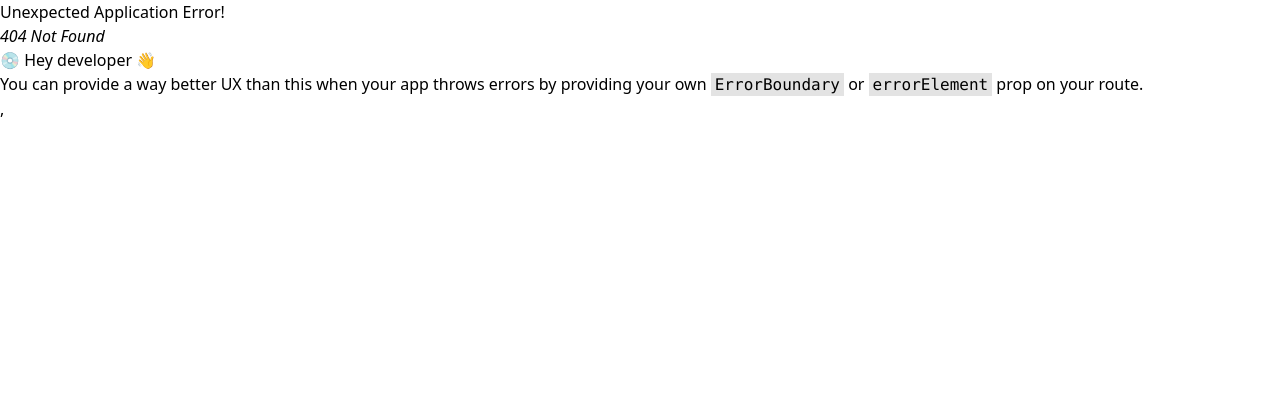
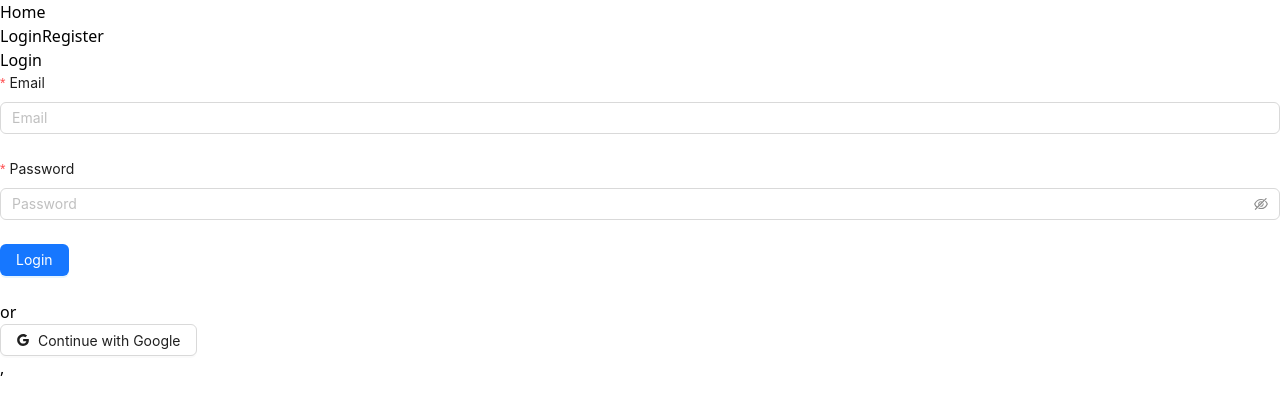
Before and after one commit to FayzullayevAbbos/quiz-app, a React (Vite) app: page /login in a window 1280 px wide. Before the commit this address had no page. Shown: the top 394 px of the page. Built offline with nearby package versions, Linux system fonts and the light colour scheme; no server answers.

Commit message:
login register and others..

```diff
--- a/src/App.jsx
+++ b/src/App.jsx
@@ -1,33 +1,60 @@
+import {
+  createBrowserRouter,
+  RouterProvider,
+} from "react-router-dom";
+import "./App.css";
+import Home from "./pages/Home";
+import StartQuiz from "./pages/StartQuiz";
+import CreateQuiz from "./pages/CreateQuiz";
 
-import { createBrowserRouter, RouterProvider } from 'react-router-dom'
-import './App.css'
-import Home from './pages/Home'
-import StartQuiz from './pages/StartQuiz'
-import CreateQuiz from './pages/CreateQuiz'
+import Navbar from "./components/Navbar";
+import { AuthProvider } from "./context/AuthContext";
+import ProtectedRoute from "./components/ProtectedRoute";
+import Login from "./pages/Login";
+import Register from "./pages/Register";
 
 function App() {
-
   const router = createBrowserRouter([
     {
-      element:<Home/>,
-      path:'/'
+      element: (
+        <ProtectedRoute> {/* Wrapping Home in ProtectedRoute */}
+          <Home />
+        </ProtectedRoute>
+      ),
+      path: "/",
     },
     {
-      element:<StartQuiz/>,
-      path:"/start"
+      element: (
+        <ProtectedRoute> {/* Wrapping StartQuiz in ProtectedRoute */}
+          <StartQuiz />
+        </ProtectedRoute>
+      ),
+      path: "/start",
     },
     {
-      element:<CreateQuiz/>,
-      path:'/create'
-    }
-
-  ])
+      element: (
+        <ProtectedRoute> {/* Wrapping CreateQuiz in ProtectedRoute */}
+          <CreateQuiz />
+        </ProtectedRoute>
+      ),
+      path: "/create",
+    },
+    {
+      element: <Login />,
+      path: "/login",
+    },
+    {
+      element: <Register />,
+      path: "/register",
+    },
+  ]);
 
   return (
-    <>
-    <RouterProvider router={router}/>
-    </>
-  )
+    <AuthProvider>
+
+      <RouterProvider router={router} />
+    </AuthProvider>
+  );
 }
 
-export default App
+export default App;
--- a/src/components/CreateStep1.jsx
+++ b/src/components/CreateStep1.jsx
@@ -1,6 +1,6 @@
 import { db } from "../firebase";
 import { setDoc, doc } from "firebase/firestore";
-import { Button, Form, Input, Select } from "antd";
+import { Button, Form, Input, message, Select } from "antd";
 import { useEffect, useState } from "react";
 import { useDispatch } from "react-redux";
 import { setFormLoading, setIsGone } from "../store/CreateSlice";
@@ -47,6 +47,7 @@ function CreateStep1({setQuestion, setSubject}) {
       });
 
       // Formani tozalash
+      message.info("Qo'shildi")
       setQuestion(true)
       dispatch(setFormLoading(true))
       form.resetFields();
--- /dev/null
+++ b/src/components/Navbar.jsx
@@ -0,0 +1,56 @@
+import { Link, useLocation, useNavigate } from "react-router-dom";
+import { useAuth } from "../context/AuthContext";
+import { signOut } from "firebase/auth";
+import { auth } from "../firebase";
+import { useEffect } from "react";
+
+const Navbar = () => {
+  const { currentUser } = useAuth();
+  const location = useLocation()
+  const navigate = useNavigate()
+// console.log(auth);
+useEffect(() => {
+  if (location.pathname === '/login' || location.pathname === '/register') {
+    console.log(location.pathname);
+
+    handleLogout();
+  }
+}, [location.pathname]);
+  const handleLogout = () => {
+    signOut(auth)
+      .then(() => {
+        // Sign-out successful.
+        if(location.pathname === '/register'){
+
+          navigate("/register"); // Redirect to login page after logout
+        }else navigate('/login')
+      })
+      .catch((error) => {
+        console.error("Error signing out: ", error);
+      });
+  };
+
+  return (
+    <nav className="bg-gray-800 p-4 text-white">
+      <div className="container mx-auto flex justify-between items-center">
+        <Link to="/" className="text-xl font-bold">Home</Link>
+
+        <div className="space-x-4">
+          {currentUser ? (
+            <>
+
+              <button onClick={handleLogout} className="bg-red-600 px-4 py-2 rounded">Logout</button>
+            </>
+          ) : (
+            <>
+              <Link to="/login">Login</Link>
+              <Link to="/register">Register</Link>
+            </>
+          )}
+        </div>
+      </div>
+    </nav>
+  );
+};
+
+export default Navbar;
--- /dev/null
+++ b/src/components/ProtectedRoute.jsx
@@ -0,0 +1,16 @@
+import { useAuth } from "../context/AuthContext";
+import { Navigate } from "react-router-dom";
+
+const ProtectedRoute = ({ children }) => {
+  const { currentUser } = useAuth();
+
+  if (!currentUser) {
+    // If the user is not authenticated, redirect to the login page
+    return <Navigate to="/login" />;
+  }
+
+  // If the user is authenticated, render the children components
+  return children;
+};
+
+export default ProtectedRoute;
--- /dev/null
+++ b/src/context/AuthContext.jsx
@@ -0,0 +1,24 @@
+import { createContext, useContext, useState, useEffect } from "react";
+import { auth } from "../firebase";
+
+const AuthContext = createContext();
+
+export const AuthProvider = ({ children }) => {
+  const [currentUser, setCurrentUser] = useState(null);
+
+  useEffect(() => {
+    const unsubscribe = auth.onAuthStateChanged(user => {
+      setCurrentUser(user);
+    });
+
+    return () => unsubscribe();
+  }, []);
+
+  return (
+    <AuthContext.Provider value={{ currentUser }}>
+      {children}
+    </AuthContext.Provider>
+  );
+};
+
+export const useAuth = () => useContext(AuthContext);
--- a/src/firebase.js
+++ b/src/firebase.js
@@ -1,7 +1,6 @@
-// firebase.js fayli
-
-import { initializeApp } from "firebase/app"; // Firebase default emas, named export
-import { getFirestore } from "firebase/firestore"; // Firestore moduli misol tariqasida
+import { initializeApp } from "firebase/app";
+import { getFirestore } from "firebase/firestore";
+import { getAuth, GoogleAuthProvider } from "firebase/auth";
 
 const firebaseConfig = {
   apiKey: "AIzaSyDxrMOFg0YI8C73W63vgIJjO_WeOJSc1gw",
@@ -14,7 +13,9 @@ const firebaseConfig = {
 
 // Initialize Firebase
 const app = initializeApp(firebaseConfig);
+const db = getFirestore(app);
+const auth = getAuth(app);
+const googleProvider = new GoogleAuthProvider();  // Initialize Google Provider
 
-// Export qilayotgan modullar (masalan, Firestore)
-const db = getFirestore(app);
-export { app, db };
+// Export Firebase modules
+export { app, db, auth, googleProvider };  // Make sure googleProvider is exported
--- a/src/pages/CreateQuiz.jsx
+++ b/src/pages/CreateQuiz.jsx
@@ -2,6 +2,7 @@ import { useSelector } from "react-redux";
 import CreateStep1 from "../components/CreateStep1";
 import CreateStep2 from "../components/CreateStep2";
 import { useState } from "react";
+import Navbar from "../components/Navbar";
 
 function CreateQuiz() {
   const isGone = useSelector((state) => state.isGone);
@@ -11,6 +12,7 @@ function CreateQuiz() {
 
   return (
     <div className='h-full w-full flex items-center justify-center'>
+      <Navbar/>
       {question ? (
         <CreateStep2
           setSubject={setSubject}
--- a/src/pages/Home.jsx
+++ b/src/pages/Home.jsx
@@ -3,13 +3,16 @@ import { useDispatch } from "react-redux";
 import { Link } from "react-router-dom";
 import { setIsGone } from "../store/CreateSlice";
 import { useState } from "react";
+import Navbar from "../components/Navbar";
 
 function Home() {
   const dispatch = useDispatch();
 
   return (
+    <>
+      <Navbar />
       <div className='h-full w-full   '>
-      <div className='w-full flex flex-col gap-10 items-center mt-40'>
+        <div className='w-full flex flex-col gap-10 items-center pt-40'>
           <h1 className='text-[70px] font-medium'>
             Welcome to my Quiz-App
           </h1>
@@ -22,10 +25,7 @@ function Home() {
                 Start quiz
               </Button>
             </Link>
-          <Link
-
-            to={"/create"}
-          >
+            <Link to={"/create"}>
               <Button
                 className='text-[30px] px-5 py-8 font-bold'
                 type='primary'
@@ -36,6 +36,7 @@ function Home() {
           </div>
         </div>
       </div>
+    </>
   );
 }
 
--- /dev/null
+++ b/src/pages/Login.jsx
@@ -0,0 +1,101 @@
+import { Button, Form, Input, message } from "antd";
+import { signInWithEmailAndPassword, signInWithPopup } from "firebase/auth";
+import { auth, googleProvider} from "../firebase";
+import { useState } from "react";
+import { GoogleOutlined } from "@ant-design/icons";
+import Navbar from "../components/Navbar";
+import { useNavigate } from "react-router-dom";
+
+function Login() {
+  const [loading, setLoading] = useState(false);
+  const navigate = useNavigate()
+
+  const onFinish = async (values) => {
+    setLoading(true);
+    try {
+      await signInWithEmailAndPassword(
+        auth,
+        values.email,
+        values.password,
+      );
+      message.info("Login successful!");
+      navigate('/')
+    } catch (error) {
+      console.error("Login failed", error);
+    } finally {
+      setLoading(false);
+    }
+  };
+
+  const handleGoogleLogin = async () => {
+    try {
+      await signInWithPopup(auth, googleProvider);
+      message.info("Google login successful!");
+      navigate('/')
+    } catch (error) {
+      console.error("Google login failed", error);
+    }
+  };
+
+  return (
+    <>
+    <Navbar/>
+    <div className='h-screen flex justify-center items-center'>
+      <div className='max-w-md w-full bg-white p-8 rounded-xl shadow-md'>
+        <h2 className='text-2xl font-semibold text-center mb-6'>
+          Login
+        </h2>
+        <Form name='login' onFinish={onFinish} layout='vertical'>
+          <Form.Item
+            name='email'
+            label='Email'
+            rules={[
+              { required: true, message: "Please input your email!" },
+            ]}
+          >
+            <Input type='email' placeholder='Email' />
+          </Form.Item>
+
+          <Form.Item
+            name='password'
+            label='Password'
+            rules={[
+              {
+                required: true,
+                message: "Please input your password!",
+              },
+            ]}
+          >
+            <Input.Password placeholder='Password' />
+          </Form.Item>
+
+          <Form.Item>
+            <Button
+              type='primary'
+              htmlType='submit'
+              loading={loading}
+              className='w-full'
+            >
+              Login
+            </Button>
+          </Form.Item>
+        </Form>
+
+        <div className='flex justify-center mb-4'>
+          <span>or</span>
+        </div>
+
+        <Button
+          onClick={handleGoogleLogin}
+          icon={<GoogleOutlined />}
+          className='w-full bg-red-500 text-white hover:bg-red-600'
+        >
+          Continue with Google
+        </Button>
+      </div>
+    </div>
+    </>
+  );
+}
+
+export default Login;
--- /dev/null
+++ b/src/pages/Register.jsx
@@ -0,0 +1,130 @@
+import React, { useState } from "react";
+import { Form, Input, Button, Radio, Spin, message } from "antd";
+import {
+  createUserWithEmailAndPassword,
+  updateProfile,
+} from "firebase/auth";
+import { auth, db } from "../firebase"; // Firebase faylingizdagi auth va db ni import qilish
+import { doc, setDoc } from "firebase/firestore";
+import { useNavigate } from "react-router-dom";
+import Navbar from "../components/Navbar";
+
+const RegisterPage = () => {
+  const [loading, setLoading] = useState(false);
+  const navigate = useNavigate()
+
+  const onFinish = async (values) => {
+    const { name, email, password, role } = values;
+    setLoading(true);
+
+    try {
+      // Foydalanuvchini ro'yxatdan o'tkazish
+      const userCredential = await createUserWithEmailAndPassword(
+        auth,
+        email,
+        password,
+      );
+      const user = userCredential.user;
+
+      // Foydalanuvchi profilini yangilash
+      await updateProfile(user, {
+        displayName: name,
+      });
+
+      // Foydalanuvchi ma'lumotlarini Firestore-ga saqlash
+      await setDoc(doc(db, "users", user.uid), {
+        name,
+        email,
+        role,
+      });
+
+      message.success("Ro'yxatdan muvaffaqiyatli o'tdingiz!");
+      navigate('/')
+    } catch (error) {
+      // Xatolikni aniqlash va foydalanuvchiga xabar berish
+      if (error.code === "auth/email-already-in-use") {
+        message.error(
+          "Bu email manzil allaqachon ro'yxatdan o'tgan!",
+        );
+      } else {
+        message.error("Ro'yxatdan o'tishda xatolik yuz berdi!");
+      }
+      console.error("Ro'yxatdan o'tishda xatolik:", error);
+    } finally {
+      setLoading(false);
+    }
+  };
+
+  return (
+    <>
+    <Navbar/>
+    <div className='flex items-center justify-center h-screen'>
+      <div className='max-w-md w-full p-6 border rounded-lg shadow-lg'>
+        <h2 className='text-2xl font-bold mb-4'>Ro'yxatdan o'tish</h2>
+        <Form name='register' layout='vertical' onFinish={onFinish}>
+          <Form.Item
+            name='name'
+            label='Ism'
+            rules={[
+              {
+                required: true,
+                message: "Iltimos, ismingizni kiriting!",
+              },
+            ]}
+          >
+            <Input />
+          </Form.Item>
+          <Form.Item
+            name='email'
+            label='Email'
+            rules={[
+              {
+                required: true,
+                type: "email",
+                message: "Iltimos, to'g'ri email manzilini kiriting!",
+              },
+            ]}
+          >
+            <Input />
+          </Form.Item>
+          <Form.Item
+            name='password'
+            label='Parol'
+            rules={[
+              {
+                required: true,
+                message: "Iltimos, parolingizni kiriting!",
+              },
+            ]}
+          >
+            <Input.Password />
+          </Form.Item>
+          <Form.Item
+            name='role'
+            label='Rol'
+            rules={[
+              { required: true, message: "Iltimos, rol tanlang!" },
+            ]}
+          >
+            <Radio.Group>
+              <Radio value='student'>Student</Radio>
+              <Radio value='teacher'>Teacher</Radio>
+            </Radio.Group>
+          </Form.Item>
+          <Form.Item>
+            <Button
+              type='primary'
+              htmlType='submit'
+              loading={loading}
+            >
+              Ro'yxatdan o'tish
+            </Button>
+          </Form.Item>
+        </Form>
+      </div>
+    </div>
+    </>
+  );
+};
+
+export default RegisterPage;
--- a/src/pages/StartQuiz.jsx
+++ b/src/pages/StartQuiz.jsx
@@ -1,3 +1,4 @@
+import Navbar from "../components/Navbar";
 import StartStep1 from "../components/StartStep1";
 import StartStep2 from "../components/StartStep2";
 import { useEffect, useState } from "react";
@@ -13,6 +14,7 @@ function StartQuiz() {
 
   return (
     <div className='w-full h-full'>
+      <Navbar/>
       {selectedFan ? (
         <StartStep2
           formLoading={formLoading}
```
Lines whose indentation alone changed are shown as unchanged.
